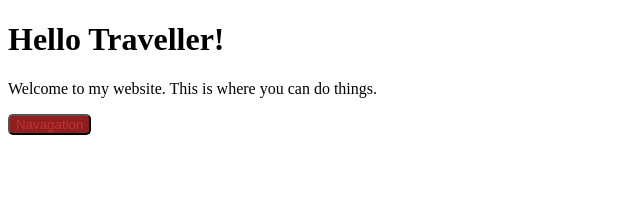
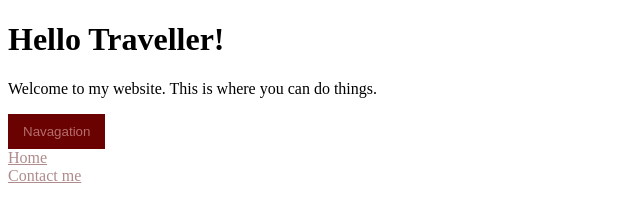
Before and after one commit to alex11cd/pixel-place, a plain HTML site: page index.html in a window 1280 px wide. Shown: the whole page, without its empty margins (0-640 px from the left). Drawn offline with Linux system fonts and the light colour scheme.

Commit message:
dddsdsds

```diff
--- a/index.html
+++ b/index.html
@@ -12,10 +12,10 @@
     <p>Welcome to my website. This is where you can do things.</p>
 
     <div class="dropdown">
-        <button class="button">Navagation</button>
+        <button>Navagation</button>
         <div class="content">
             <a href="index.html">Home</a>
-            <a href="contact.html">Contact</a>
+            <a href="contact.html">Contact me</a>
         </div>
     </div>
 
--- a/style1.css
+++ b/style1.css
@@ -1,21 +1,11 @@
 .dropdown button{
-    background-color: rgb(143, 31, 31);
-    color: rgb(194, 50, 50);
-    border-radius: 5px;
+    background-color: rgb(107, 2, 2);
+    color: rgb(181, 109, 109);
+    padding: 10px 15px;
+    border: none;
     cursor: pointer;
 }
 .dropdown a{
     display: block;
-    color: black;
-    padding: 10px 15px;
-
+    color: rgb(176, 139, 139);
 }
-.dropdown:hover{
-    display: block;
-}
-.dropdown .content{
-    display: none;
-    background-color: rgb(143, 31, 31);
-    position: absolute;
-    box-shadow: 3px 3px 5px rgb(44, 2, 2);
-}
```
